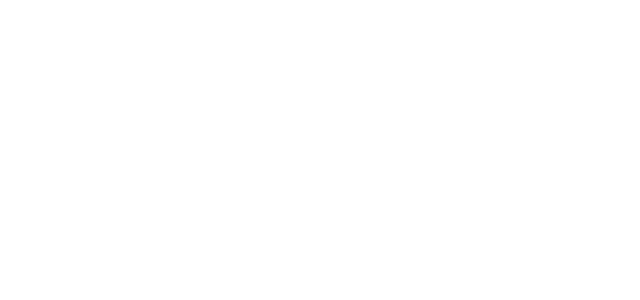
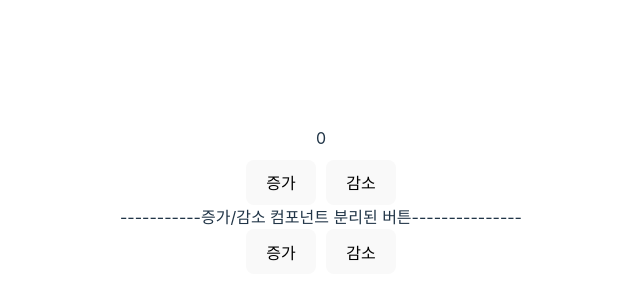
Before and after one commit to parby8605/study-week1, a React (Vite) app: page / in a window 1280 px wide. Shown: the part 200-500 px from the top of the page, without its empty margins (319-959 px from the left). Built offline with nearby package versions, Linux system fonts and the light colour scheme.

Commit message:
setState 컴포넌트 만들기

```diff
--- a/src/App.jsx
+++ b/src/App.jsx
@@ -2,8 +2,66 @@
 
 import './App.css'
 
+function DisplayCount({ count }) {
+  return (
+    <>
+      <div style={{ marginBottom: 10 }}>{count}</div>
+    </>
+  )
+}
+//단일버튼 컴포넌트트
+function CountButton({ onClick, children }) {
+  return (
+    <>
+      <button onClick={onClick}>{children}</button>
+    </>
+  )
+}
+
+function IncreaseButton({ onClick }) {
+  return (
+    <button
+      style={{ display: 'flex', flexDirection: 'row', gap: 10 }}
+      onClick={() => onClick((prev) => prev + 1)}
+    >
+      증가
+    </button>
+  )
+}
+
+function DecreaseButton({ onClick }) {
+  return <button onClick={() => onClick((prev) => prev - 1)}>감소</button>
+}
+
 function App() {
-  return <></>
+  const [count, setCount] = useState(0)
+
+  return (
+    <>
+      <DisplayCount count={count}></DisplayCount>
+      <div style={{ display: 'flex', flexDirection: 'row', gap: 10, justifyContent: 'center' }}>
+        <CountButton
+          onClick={() => {
+            setCount((previousCount) => previousCount + 1)
+          }}
+        >
+          증가
+        </CountButton>
+        <CountButton
+          onClick={() => {
+            setCount((previousCount) => previousCount - 1)
+          }}
+        >
+          감소
+        </CountButton>
+      </div>
+      <div>-----------증가/감소 컴포넌트 분리된 버튼---------------</div>
+      <div style={{ display: 'flex', flexDirection: 'row', gap: 10, justifyContent: 'center' }}>
+        <IncreaseButton onClick={setCount} />
+        <DecreaseButton onClick={setCount} />
+      </div>
+    </>
+  )
 }
 
 export default App
```
